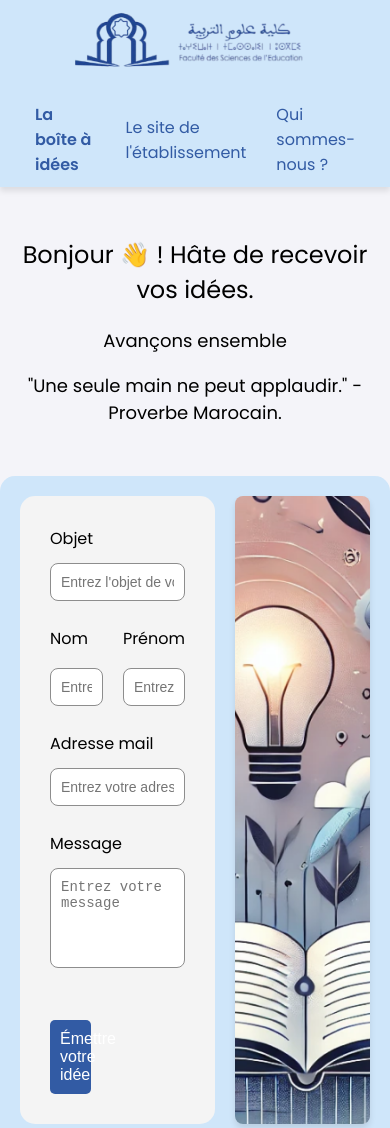
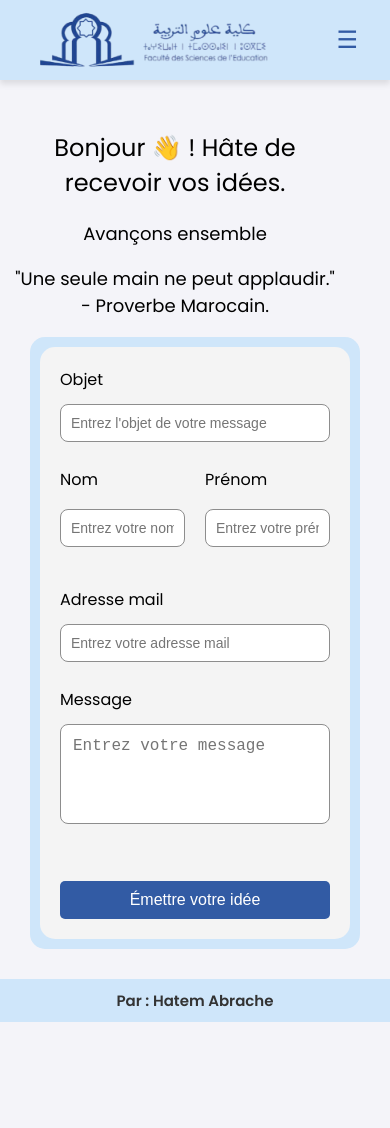
Before and after one commit to HatemAbrache/FormUnivFSE, a plain HTML site: page index.html in a window 390 px wide. Shown: the top 1128 px of the page. After the commit the page ends 1022 px from the top, so only its background shows below. Drawn offline with nearby package versions, Linux system fonts and the light colour scheme.

Commit message:
Ajout du @media

```diff
--- a/index.html
+++ b/index.html
@@ -17,7 +17,8 @@
 <body>
     <nav>
         <div class="logo">
-            <img src="/FormUnivFSE/Images/LogoFse.webp" alt="Logo" style="height: 60px;">
+            <img src="/Images/LogoFse.webp" alt="Logo" style="height: 60px;">
+            <button class="menu-toggle">☰</button> <!-- Bouton du menu hamburger -->
         </div>
         <ul class="nav-links">
             <li><a href="index.html" class="active">La boîte à idées</a></li>
@@ -25,6 +26,12 @@
             <li><a href="#" target="_blank">Qui sommes-nous ?</a></li>
         </ul>
     </nav>
+
+    <div class="dropdown-menu hidden">
+        <a href="index.html" class="active">La boîte à idées</a>
+        <a href="http://fse.um5.ac.ma/" target="_blank">Le site de l'établissement</a>
+        <a href="#" target="_blank">Qui sommes-nous ?</a>
+    </div>
 
     <div class="greeting">
         <h2>Bonjour 👋 ! Hâte de recevoir vos idées.</h2>
@@ -68,7 +75,7 @@
         </div>
 
         <div class="image-container">
-            <img src="/FormUnivFSE/Images/Illustration.webp" alt="Illustration d'idées">
+            <img src="/Images/Illustration.webp" alt="Illustration d'idées">
         </div>
     </div>
 
--- a/script.js
+++ b/script.js
@@ -1,9 +1,16 @@
 document.addEventListener('DOMContentLoaded', function () {
     emailjs.init("SlDrDa8BAVH89J26e");
     console.log("EmailJS initialisé");
+
     const loadingScreen = document.getElementById('loadingScreen');
     loadingScreen.classList.remove('active');
     console.log('Spinner masqué au démarrage');
+
+    const menuToggle = document.querySelector('.menu-toggle');
+    const dropdownMenu = document.querySelector('.dropdown-menu');
+
+    menuToggle.addEventListener('click', () => {
+        dropdownMenu.classList.toggle('hidden'); // Basculer l'affichage du menu
     });
 
     document.getElementById('contactForm').addEventListener('submit', function (e) {
@@ -18,14 +25,12 @@ document.getElementById('contactForm').addEventListener('submit', function (e) {
 
         console.log('Données récupérées :', { topic, firstname, lastname, email, message });
 
-    // Vérifier si tous les champs sont remplis
         if (!topic || !firstname || !lastname || !email || !message) {
             alert("Veuillez remplir tous les champs avant de soumettre.");
             console.log('Échec : tous les champs ne sont pas remplis.');
             return;
         }
 
-    // Vérifier le reCAPTCHA
         const recaptchaResponse = grecaptcha.getResponse();
         if (!recaptchaResponse) {
             alert("Veuillez vérifier le reCAPTCHA.");
@@ -34,11 +39,9 @@ document.getElementById('contactForm').addEventListener('submit', function (e) {
         }
 
         console.log('Tous les champs sont remplis. Préparation de l\'envoi...');
-    const loadingScreen = document.getElementById('loadingScreen');
         loadingScreen.classList.add('active');
         console.log('Spinner affiché');
 
-    // Envoi des données via EmailJS
         emailjs.send("service_clzqwmb", "template_s7d6ueh", {
             from_name: `${firstname} ${lastname}`,
             topic: topic,
@@ -63,3 +66,4 @@ document.getElementById('contactForm').addEventListener('submit', function (e) {
             }
         );
     });
+});
--- a/style.css
+++ b/style.css
@@ -86,6 +86,42 @@ nav button:hover {
     background-color: #1E73BE;
 }
 
+.menu-toggle {
+    display: none;
+    background: none;
+    border: none;
+    font-size: 24px;
+    cursor: pointer;
+    color: #325BA4;
+}
+
+/* Style pour le menu déroulant */
+.dropdown-menu {
+    display: flex;
+    flex-direction: column;
+    position: absolute;
+    top: 70px;
+    right: 20px;
+    background-color: #f4f4f9;
+    box-shadow: 0 4px 6px rgba(0, 0, 0, 0.1);
+    border-radius: 8px;
+    padding: 10px;
+    z-index: 1000;
+}
+
+.dropdown-menu a {
+    padding: 10px;
+    text-decoration: none;
+    font-size: 16px;
+    color: #325BA4;
+    font-weight: 500;
+    transition: background-color 0.3s ease;
+}
+
+.dropdown-menu a:hover {
+    background-color: #cfe6fa;
+}
+
 .greeting {
     text-align: center;
     margin: 50px 0;
@@ -167,8 +203,8 @@ textarea {
 }
 
 button[type="submit"] {
-    margin-top: 20px;
-    width: 30%;
+    margin-top: 50px;
+    width: 100%;
     padding: 10px;
     background-color: #325BA4;
     color: #FFFFFF;
@@ -286,3 +322,71 @@ body.dark-mode button:hover {
 .hidden {
     display: none;
 }
+
+
+@media only screen and (max-width: 768px) {
+    .logo {
+        display: flex;
+        align-items: center;
+        justify-content: space-between;
+    }
+
+    .nav-links {
+        display: none;
+    }
+
+    .menu-toggle {
+        display: block; /* Afficher le bouton hamburger */
+    }
+
+    /* Masquer l'image sur les téléphones */
+    .image-container {
+        display: none;
+    }
+
+    /* Faire en sorte que le formulaire occupe toute la largeur */
+    .form-container {
+        width: 100%;
+        margin: 0 auto;
+        padding: 20px;
+    }
+
+    /* Adapter la taille des champs et du bouton */
+    input, textarea, button {
+        font-size: 16px;
+        padding: 12px;
+    }
+
+    /* Espacement des éléments du formulaire */
+    .form-group,
+    label,
+    .g-recaptcha {
+        margin-bottom: 15px;
+    }
+
+    /* Réduire les marges autour de la page pour un meilleur ajustement */
+    body {
+        margin: 0;
+        padding: 0;
+    }
+
+    .main-container {
+        flex-direction: column;
+        padding: 10px;
+        margin: 0 30px 30px 30px;
+        gap: 10px;
+    }
+
+    /* Centrer le texte de bienvenue */
+    .greeting {
+        margin : 50px 50px 10px 10px;
+        text-align: center;
+        font-size: 18px;
+    }
+
+    /* Ajuster le bouton d'envoi */
+    button[type="submit"] {
+        width: 100%;
+        margin-top: 10px;
+    }
+}
```
Lines whose indentation alone changed are shown as unchanged.
